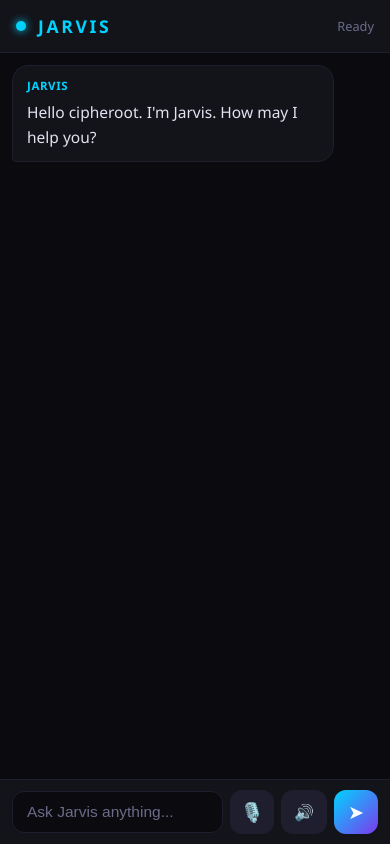
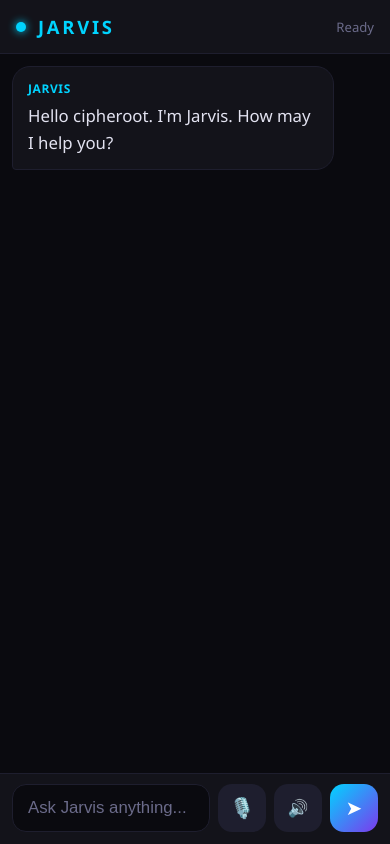
Before and after one commit to shreyas-000/jarvis, a website: page index.html in a window 390 px wide. Both pictures are taken after a click on the button "Get Started". Drawn offline with Linux system fonts and the light colour scheme.

Commit message:
ui fixes

```diff
--- a/index.html
+++ b/index.html
@@ -117,10 +117,10 @@
     #chat::-webkit-scrollbar-thumb { background: var(--border); border-radius: 4px; }
 
     .msg {
-      max-width: 82%;
-      padding: 12px 16px;
-      border-radius: 16px;
-      font-size: 1rem;
+      max-width: 72%;
+      padding: 10px 16px;
+      border-radius: 12px;
+      font-size: 0.92rem;
       line-height: 1.6;
       animation: fade-in 0.25s ease;
       word-break: break-word;
@@ -172,9 +172,9 @@
       background: var(--bg);
       border: 1px solid var(--border);
       border-radius: 12px;
-      padding: 12px 16px;
+      padding: 10px 14px;
       color: var(--text);
-      font-size: 1rem;
+      font-size: 0.92rem;
       outline: none;
       transition: border-color 0.2s;
       min-width: 0;
@@ -184,8 +184,8 @@
     #query::placeholder { color: var(--muted); }
 
     .icon-btn {
-      width: 46px; height: 46px;
-      border: none; border-radius: 12px;
+      width: 40px; height: 40px;
+      border: none; border-radius: 8px;
       cursor: pointer;
       display: flex; align-items: center; justify-content: center;
       font-size: 1.2rem;
@@ -199,18 +199,23 @@
     #mic-btn  { background: var(--border); color: var(--text); }
     #mic-btn.listening { background: var(--error); color: #fff; animation: pulse-btn 1s ease infinite; }
     @keyframes pulse-btn { 0%, 100% { opacity: 1; } 50% { opacity: 0.7; } }
-    #tts-btn  { background: var(--border); color: var(--text); font-size: 1rem; width: 46px; padding: 0; }
+    #tts-btn  { background: var(--border); color: var(--text); font-size: 0.85rem; width: 40px; padding: 0; }
     #tts-btn.active { background: var(--accent2); color: #fff; }
 
     /* ── Mobile tweaks ── */
-    @media (max-width: 480px) {
+    @media (max-width: 600px) {
       header { padding: 14px 16px; }
-      header h1 { font-size: 1.1rem; }
+      header h1 { font-size: 1.15rem; }
+      header span { font-size: 0.82rem; }
       #chat { padding: 12px; gap: 10px; }
-      .msg { max-width: 88%; font-size: 0.97rem; padding: 11px 14px; }
-      #input-bar { padding: 10px 12px; padding-bottom: max(10px, env(safe-area-inset-bottom)); gap: 7px; }
-      #query { padding: 11px 14px; font-size: 0.97rem; }
-      .icon-btn { width: 44px; height: 44px; }
+      .msg { max-width: 88%; font-size: 1.05rem; padding: 12px 15px; border-radius: 18px; }
+      .msg.jarvis .label { font-size: 0.75rem; }
+      #input-bar { padding: 10px 12px; padding-bottom: max(12px, env(safe-area-inset-bottom)); gap: 8px; }
+      #query { padding: 13px 15px; font-size: 1.05rem; border-radius: 14px; }
+      .icon-btn { width: 48px; height: 48px; font-size: 1.25rem; border-radius: 14px; }
+      #tts-btn { width: 48px; font-size: 1.05rem; }
+      .welcome-btn { padding: 16px 44px; font-size: 1.15rem; }
+      .welcome-title { font-size: 2.2rem; }
     }
   </style>
 </head>
```
